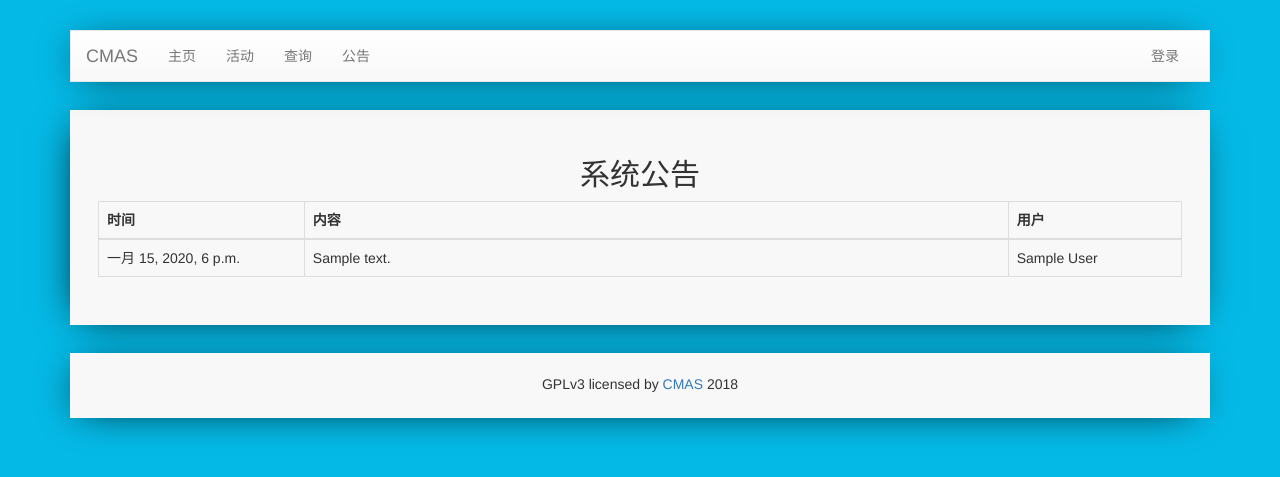
After one commit to withon/cmas, a Django app: page /sysnotice/ in a window 1280 px wide. The commit adds this page. Shown: the top 477 px of the page. Run offline with Django 3.2, Linux system fonts and the light colour scheme; tables that the repository leaves empty hold one stand-in row (values such as "Sample post"); some libraries are stand-ins or nearby versions.

Commit message:
系统公告，创建部分完成

```diff
--- a/cmas/activity/templates/index.html
+++ b/cmas/activity/templates/index.html
@@ -39,12 +39,12 @@
         </a>
     </div>
     <div class="col-xs-4">
-        <a href="" class="entrance entrance2 box-shadow">
+        <a href="{% url 'act_list' %}" class="entrance entrance2 box-shadow">
             <h3>查询入口</h3>
         </a>
     </div>
     <div class="col-xs-4">
-        <a href="" class="entrance entrance3 box-shadow">
+        <a href="{% url 'sysnotice' %}" class="entrance entrance3 box-shadow">
             <h3>系统公告</h3>
         </a>
     </div>
--- /dev/null
+++ b/cmas/activity/templates/sysnotice.html
@@ -0,0 +1,40 @@
+{% extends "base.html" %}
+{% load staticfiles %}
+
+{% block title %}
+系统通知
+{% endblock title %}
+
+{% block css %}
+
+{% endblock css %}
+
+{% block content %}
+<!--START SYSNOTICE-->
+<div class="main box-shadow">
+    <h2 class="text-center">系统公告</h2>
+    <table class="table table-bordered">
+        <thead>
+            <tr>
+                <th>时间</th>
+                <th>内容</th>
+                <th>用户</th>
+            </tr>
+        </thead>
+        <tbody>
+            {% for sysnotice in sysnotices %}
+            <tr style="word-break:break-all ">
+                <td>{{ sysnotice.time }}</td>
+                <td style="width:65%">{{ sysnotice.content|safe }}</td>
+                <td style="width:16%">{{ sysnotice.user_id.name }}</td>
+            </tr>
+            {% endfor %}
+        </tbody>
+    </table>
+</div>
+<!--END SYSNOTICE-->
+{% endblock content %}
+
+{% block js %}
+
+{% endblock js %}
--- a/cmas/activity/urls.py
+++ b/cmas/activity/urls.py
@@ -7,4 +7,5 @@ urlpatterns=[
     path('activity/<int:activity_id>/', views.act_dtl, name='act_dtl'),
     path('activity/select/', views.select, name='select'),
     path('activity/create/', views.create_act, name='create_act'),
+    path('sysnotice/', views.sysnotice, name='sysnotice')
 ]
--- a/cmas/activity/views.py
+++ b/cmas/activity/views.py
@@ -75,9 +75,13 @@ def create_act(request):
     act_types = Activity.objects.values('act_type').distinct().order_by()
     context['act_types'] = act_types
 
+    if not request.user.is_authenticated:
+        redirect(reverse('index'))
+
+    if not request.user.is_staff:
+        redirect(reverse('index'))
+
     if request.method == 'POST':
-        if not request.user.is_authenticated:
-            redirect(reverse('index'))
 
         title = request.POST.get('act_title', '').strip()
         if title == '':
@@ -105,7 +109,7 @@ def create_act(request):
             return render(request, 'create_act.html', context)
 
         if start_time >= finish_time:
-            context['error_message'] = '开始时间需再结束时间之前'
+            context['error_message'] = '开始时间需在结束时间之前'
             return render(request, 'create_act.html', context)
         try:
             max_num = int(request.POST.get('max_num', '').strip())
@@ -113,11 +117,33 @@ def create_act(request):
             context['error_message'] = '人数上限不合法'
             return render(request, 'create_act.html', context)
 
-        activity = Activity(title=title, content=content, stime=start_time, ftime=finish_time, act_type=act_type, max_num=max_num, user_id=User.objects.filter(pk=request.user.pk).first())
-        activity.save()
+        user = User.objects.filter(pk=request.user.pk).first()
 
-        return redirect (reverse('act_list'))
+        activity = Activity(title=title, content=content, stime=start_time, ftime=finish_time,
+                            act_type=act_type, max_num=max_num, user_id=user)
 
+        try:
+            activity.save()
+        except:
+            context['error_message'] = '出现未知错误，创建失败，请联系系统管理员。'
+            return render(request, 'create_act.html', context)
+
+        act_id = Activity.objects.all().order_by('-rtime').first().pk
+        sys_content = '<strong>%s</strong> <span>创建</span> <strong>%s</strong> 类型活动 <strong>%s</strong>(id:%s)<br>开始时间为：%s 结束时间为：%s<br>人数上限为：%s' % (
+            user.name, act_type, title, act_id, start_time, finish_time, max_num)
+        sysnotice = Sysnotice(content=sys_content, user_id=user)
+        sysnotice.save()
+
+
+        return redirect(reverse('act_list'))
 
     else:
         return render(request, 'create_act.html', context)
+
+
+def sysnotice(request):
+    context = {}
+    all_sysnotices = Sysnotice.objects.all().order_by('-time')
+    context['sysnotices'] = all_sysnotices
+
+    return render(request, 'sysnotice.html', context)
--- a/cmas/cmas/templates/base.html
+++ b/cmas/cmas/templates/base.html
@@ -32,8 +32,8 @@
                     <ul class="nav navbar-nav">
                         <li><a href="{% url 'index' %}">主页</a></li>
                         <li><a href="{% url 'act_list' %}">活动</a></li>
-                        <li><a href="#">查询</a></li>
-                        <li><a href="#">公告</a></li>
+                        <li><a href="{% url 'act_list' %}">查询</a></li>
+                        <li><a href="{% url 'sysnotice' %}">公告</a></li>
 
                     </ul>
                     <ul class="nav navbar-nav navbar-right">
```
